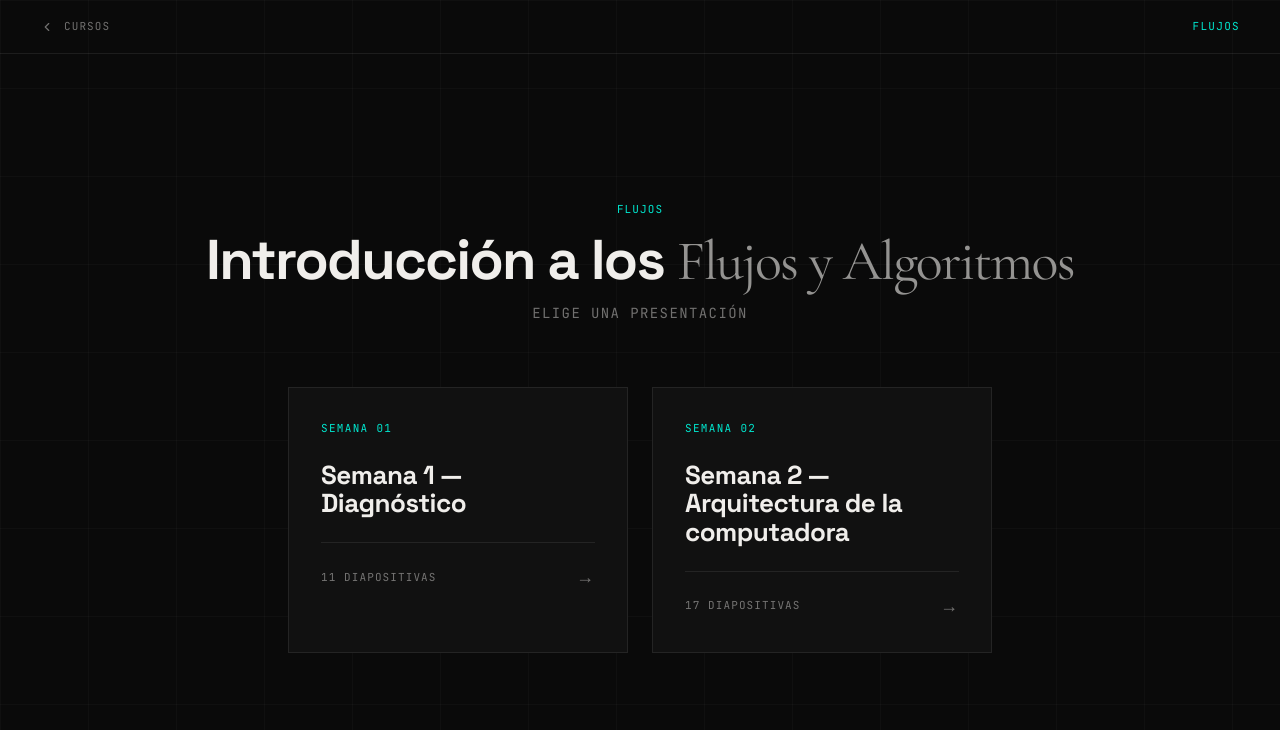
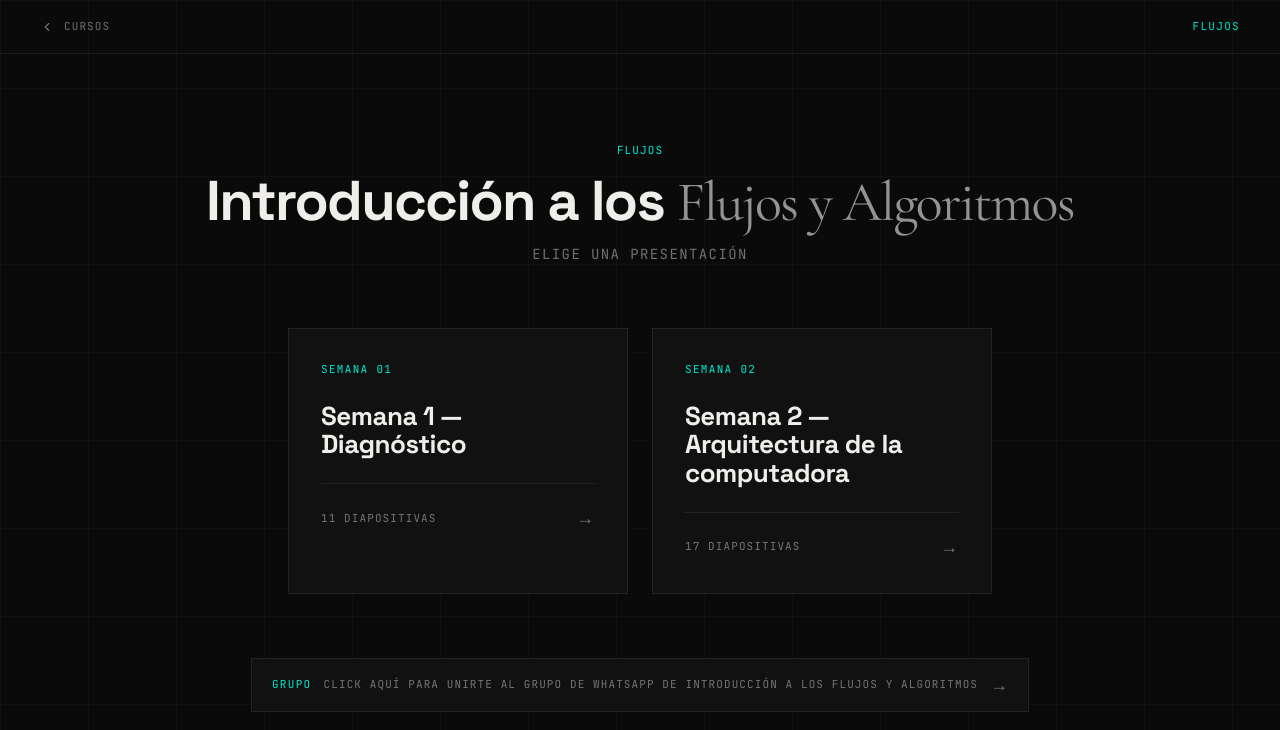
Before and after one commit to jorgemejia25/cococys, a Next.js app: page /curso/flujos in a window 1280 px wide. Shown: the top 730 px of the page. Built offline with nearby package versions, Linux system fonts and the light colour scheme.

Commit message:
refactor: mover enlace de WhatsApp al selector de presentaciones del curso

```diff
--- a/app/curso/[id]/page.tsx
+++ b/app/curso/[id]/page.tsx
@@ -59,8 +59,40 @@ export default async function CoursePage({ params }: PageProps) {
             <DeckCard key={deck.file} courseId={id} deck={deck} index={index} />
           ))}
         </div>
+
+        {/* WhatsApp group callout */}
+        {course.whatsapp && <WhatsAppGroup href={course.whatsapp} title={course.title} />}
       </main>
     </div>
+  );
+}
+
+/**
+ * WhatsApp group callout — invites students to join the course's group.
+ */
+function WhatsAppGroup({ href, title }: { href: string; title: string }) {
+  return (
+    <a
+      href={href}
+      target="_blank"
+      rel="noopener noreferrer"
+      className="group inline-flex items-center gap-3 border border-border bg-card px-5 py-3
+                 transition-colors duration-200 hover:border-white/20 hover:bg-secondary
+                 focus-visible:outline-none focus-visible:ring-2 focus-visible:ring-ring"
+    >
+      <span
+        aria-hidden
+        className="font-mono text-[11px] tracking-[0.12em] uppercase text-brand"
+      >
+        Grupo
+      </span>
+      <p className="font-mono text-[11px] tracking-widest uppercase text-muted-foreground">
+        Click aquí para unirte al grupo de WhatsApp de {title}
+      </p>
+      <span className="text-lg text-muted-foreground transition-transform duration-200 group-hover:translate-x-1 group-hover:text-brand">
+        →
+      </span>
+    </a>
   );
 }
 
--- a/app/page.tsx
+++ b/app/page.tsx
@@ -92,19 +92,13 @@ function CourseCard({ course }: { course: Course }) {
   const deckCount = course.decks.length;
 
   return (
-    <div
+    <Link
+      href={`/curso/${course.id}`}
       className="group w-full max-w-sm md:w-[380px] md:max-w-none border border-border bg-card p-7 md:p-9 cursor-pointer relative overflow-hidden
                  flex flex-col gap-6 md:gap-7 transition-colors duration-200
-                 hover:border-white/20 hover:bg-secondary"
+                 hover:border-white/20 hover:bg-secondary
+                 focus-visible:outline-none focus-visible:ring-2 focus-visible:ring-ring"
     >
-      {/* Navigational overlay — covers the whole card so the outer Link
-          doesn't wrap any nested anchors. */}
-      <Link
-        href={`/curso/${course.id}`}
-        aria-label={course.title}
-        className="absolute inset-0 z-10 focus-visible:outline-none focus-visible:ring-2 focus-visible:ring-ring"
-      />
-
       {/* Accent top bar — slides in on hover */}
       <span
         className="absolute top-0 left-0 right-0 h-[2px] bg-brand
@@ -136,23 +130,10 @@ function CourseCard({ course }: { course: Course }) {
         <span>
           {deckCount} presentaci{deckCount > 1 ? "ones" : "ón"} · {totalSlides} diapositivas
         </span>
-        <div className="flex items-center gap-4">
-          {course.whatsapp && (
-            <a
-              href={course.whatsapp}
-              target="_blank"
-              rel="noopener noreferrer"
-              aria-label={`Grupo de WhatsApp de ${course.title}`}
-              className="relative z-20 text-[10px] tracking-widest uppercase text-muted-foreground transition-colors hover:text-brand"
-            >
-              WhatsApp
-            </a>
-          )}
-          <span className="text-lg transition-transform duration-200 group-hover:translate-x-1 group-hover:text-brand">
-            →
-          </span>
-        </div>
+        <span className="text-lg transition-transform duration-200 group-hover:translate-x-1 group-hover:text-brand">
+          →
+        </span>
       </div>
-    </div>
+    </Link>
   );
 }
```
